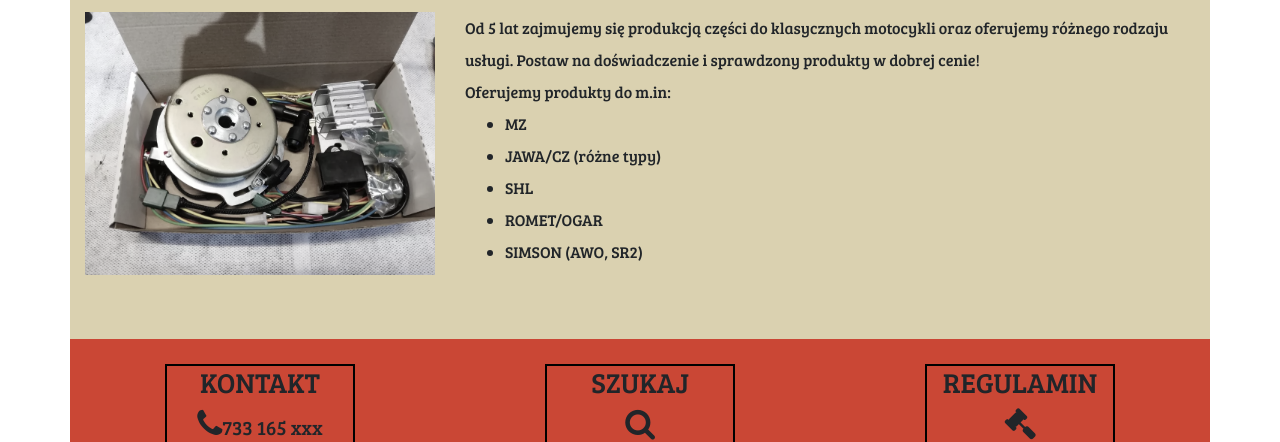
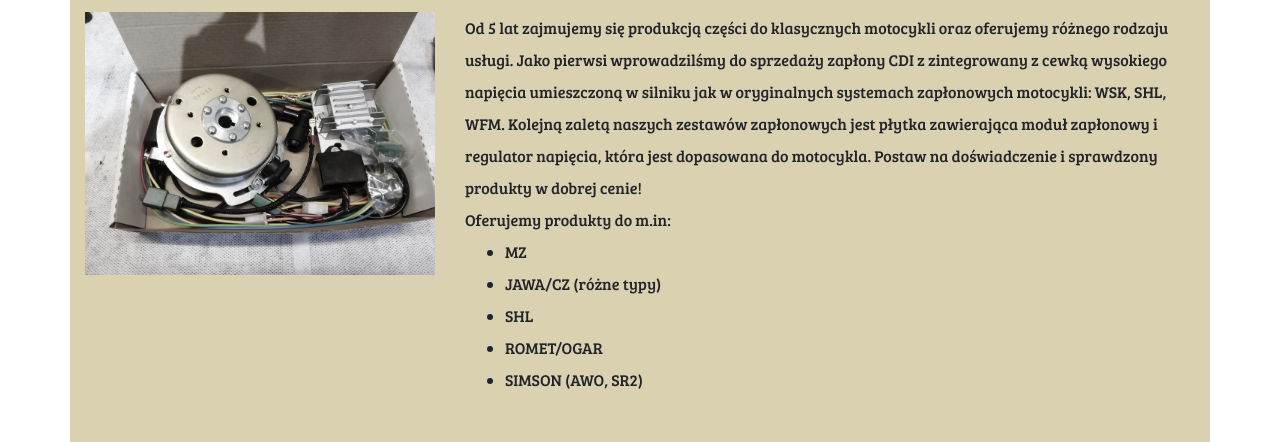
Before and after one commit to DamianAntczak/MotorZbyt, a plain HTML site: page about.html in a window 1280 px wide. Shown: the part 349-791 px from the top of the page. Drawn offline with nearby package versions, Linux system fonts and the light colour scheme; a web font is replaced by a local one.

Commit message:
Added info about CDI

```diff
--- a/about.html
+++ b/about.html
@@ -69,6 +69,8 @@
         </div>
         <div class="col-md-8">
           Od 5 lat zajmujemy się produkcją części do klasycznych motocykli oraz oferujemy różnego rodzaju usługi.
+          Jako pierwsi wprowadzilśmy do sprzedaży zapłony CDI z zintegrowany z cewką wysokiego napięcia umieszczoną w silniku jak w oryginalnych systemach zapłonowych
+          motocykli: WSK, SHL, WFM. Kolejną zaletą naszych zestawów zapłonowych jest płytka zawierająca moduł zapłonowy i regulator napięcia, która jest dopasowana do motocykla.
           Postaw na doświadczenie i sprawdzony produkty w dobrej cenie!<br/>
           Oferujemy produkty do m.in:
           <ul>
```
